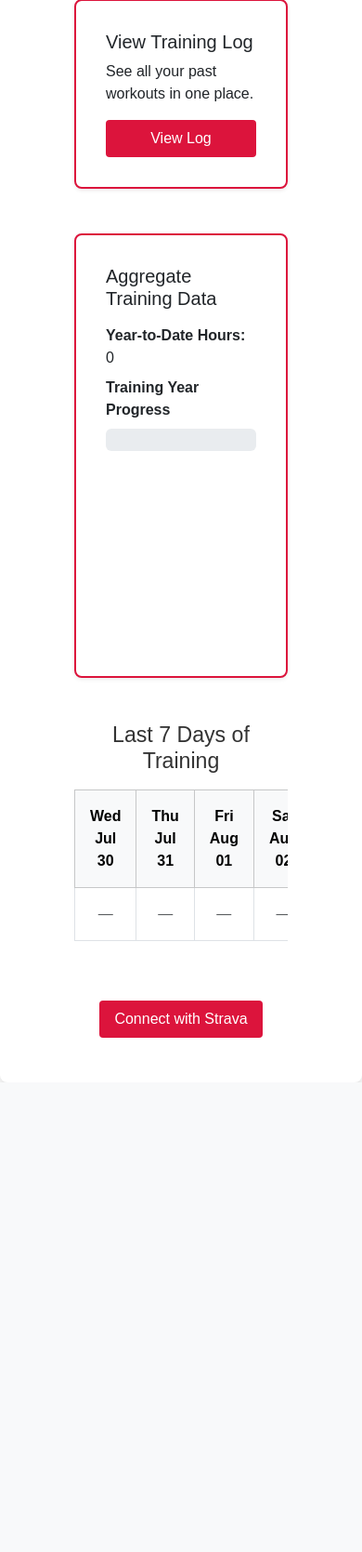
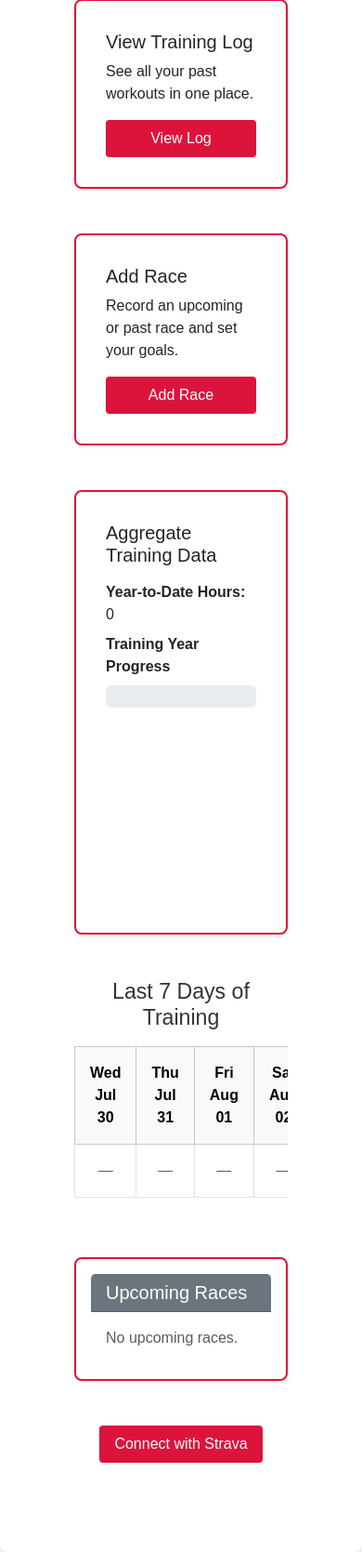
Before and after one commit to edwinharvard/Athlete-Training-Log, a Flask app: page /athlete-home in a window 390 px wide; the page is wider, and only the part inside the window is pictured. Shown: the part 554-2223 px from the top of that part at 93% size. Before the commit the page ends 1718 px from the top of that part, so only its background shows below. Run offline with Flask 2, Linux system fonts and the light colour scheme; a user stored in the database is signed in; data comes from the database, SQL or seed files in the repository; data that the repository does not hold is empty; parts of the project's set-up code (start-up, migrations or seed data) failed here and were passed over.

Commit message:
add upcoming races to homepage

```diff
--- a/app.py
+++ b/app.py
@@ -852,6 +852,17 @@ def athlete_home():
     types = [row["type"] for row in agg]
     hours_by_type = [row["hours"] for row in agg]
 
+    upcoming_races = db.execute(
+        """
+        SELECT *
+        FROM races
+        WHERE race_date > ?
+        AND user_id = ?
+        ORDER BY race_date ASC
+        """,
+        (today, uid,)
+    ).fetchall()
+
     # Finally render, passing the two new lists into `workout`
     return render_template(
         "athlete_home.html",
@@ -864,6 +875,7 @@ def athlete_home():
         },
         week_dates=week_dates,
         workouts_by_date=workouts_by_date,
+        upcoming_races=upcoming_races,
         strava_connected=strava_connected
     )
 
@@ -1025,6 +1037,7 @@ def add_race():
         return render_template("add_race.html")
 
 
+
 @app.route("/debug-tokens")
 @login_required
 def debug_tokens():
--- a/templates/athlete_home.html
+++ b/templates/athlete_home.html
@@ -12,7 +12,7 @@
     <span><strong>Planned Hours:</strong> {{ user.planned_hours }}</span>
   </div>
 
-  <!-- Action Cards -->
+  <!-- Action Cards Row 1 -->
   <div class="row g-4 mb-5">
     <div class="col-12 col-md-6">
       <div class="card h-100 shadow-sm">
@@ -34,6 +34,19 @@
     </div>
   </div>
 
+  <!-- Action Cards Row 2: Race -->
+  <div class="row g-4 mb-5">
+    <div class="col-12 col-md-6">
+      <div class="card h-100 shadow-sm">
+        <div class="card-body d-flex flex-column">
+          <h5 class="card-title">Add Race</h5>
+          <p class="card-text flex-grow-1">Record an upcoming or past race and set your goals.</p>
+          <a href="/add-race" class="btn btn-danger mt-auto">Add Race</a>
+        </div>
+      </div>
+    </div>
+  </div>
+
   <!-- Aggregate Data -->
   <div class="card mb-5 shadow-sm">
     <div class="card-body">
@@ -41,7 +54,7 @@
       <p class="mb-2"><strong>Year-to-Date Hours:</strong> {{ workout.total_hours|round(2) }}</p>
 
       {% if user.planned_hours|int > 0 %}
-        {% set percent = (((workout.total_hours|round(2) )/ (user.planned_hours|int)) * 100) | round(0, 'floor') %}
+        {% set percent = ((workout.total_hours|round(2) / user.planned_hours|int) * 100)|round(0, 'floor') %}
         <div class="mb-4">
           <label class="form-label fw-semibold">Training Year Progress</label>
           <div class="progress" style="height: 1.5rem;">
@@ -90,19 +103,37 @@
       </tbody>
     </table>
   </div>
-</div>
+  <div class="row mb-5">
+    <div class="col-12 col-md-8 offset-md-2">
+      <div class="card shadow-sm">
+        <div class="card-header bg-secondary text-white">
+          <h5 class="mb-0">Upcoming Races</h5>
+        </div>
+        <div class="card-body">
+          {% if upcoming_races %}
+            <ul class="list-group list-group-flush">
+              {% for race in upcoming_races %}
+                <li class="list-group-item">
+                  <strong>{{ race.race_name }}</strong> &mdash; {{ race.race_date }}
+                </li>
+              {% endfor %}
+            </ul>
+          {% else %}
+            <p class="text-muted mb-0">No upcoming races.</p>
+          {% endif %}
+        </div>
+      </div>
+    </div>
+  </div>
 
-<!-- Add this where you want the Strava connect button to appear -->
-<div class="strava-connect">
-  {% if not strava_connected %}
-  <a href="{{ url_for('strava_auth') }}" class="btn btn-primary">
-      Connect with Strava
-  </a>
-  {% else %}
-  <a href="{{ url_for('fetch_activities') }}" class="btn btn-success">
-      Sync Strava Activities
-  </a>
-  {% endif %}
+  <!-- Strava Connect/Sync -->
+  <div class="text-center mb-5">
+    {% if not strava_connected %}
+      <a href="{{ url_for('strava_auth') }}" class="btn btn-primary">Connect with Strava</a>
+    {% else %}
+      <a href="{{ url_for('fetch_activities') }}" class="btn btn-success">Sync Strava Activities</a>
+    {% endif %}
+  </div>
 </div>
 
 <!-- Chart.js -->
```
